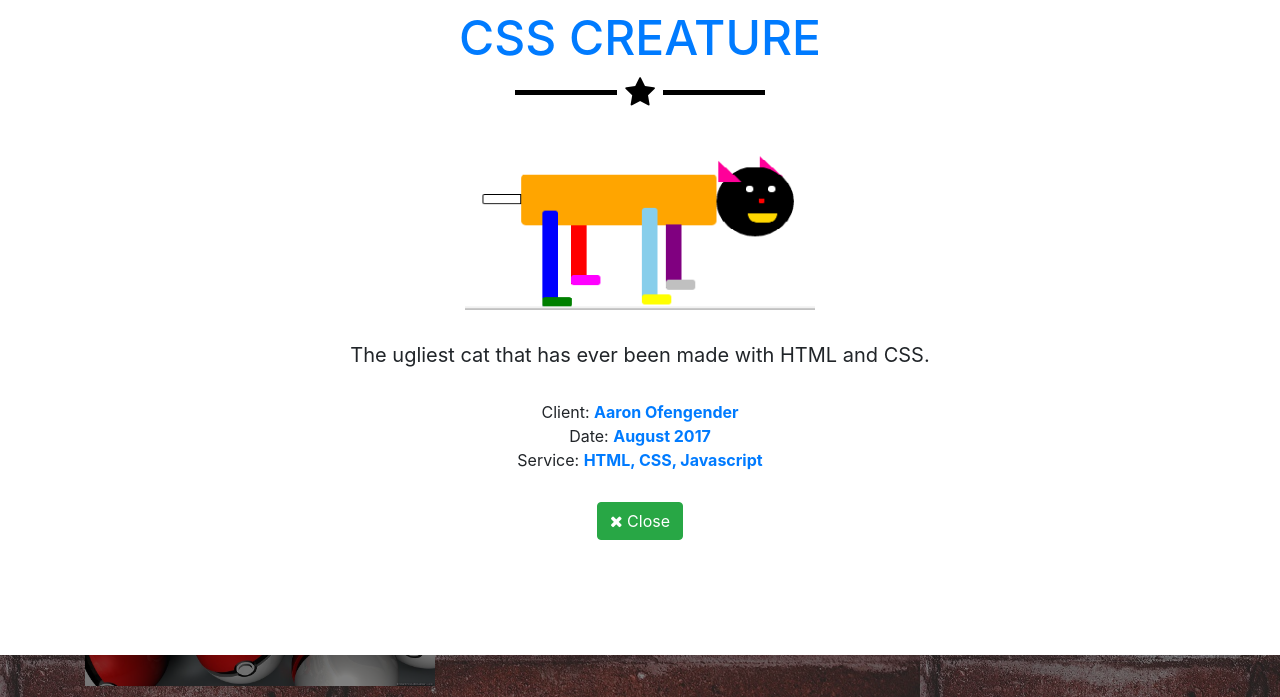
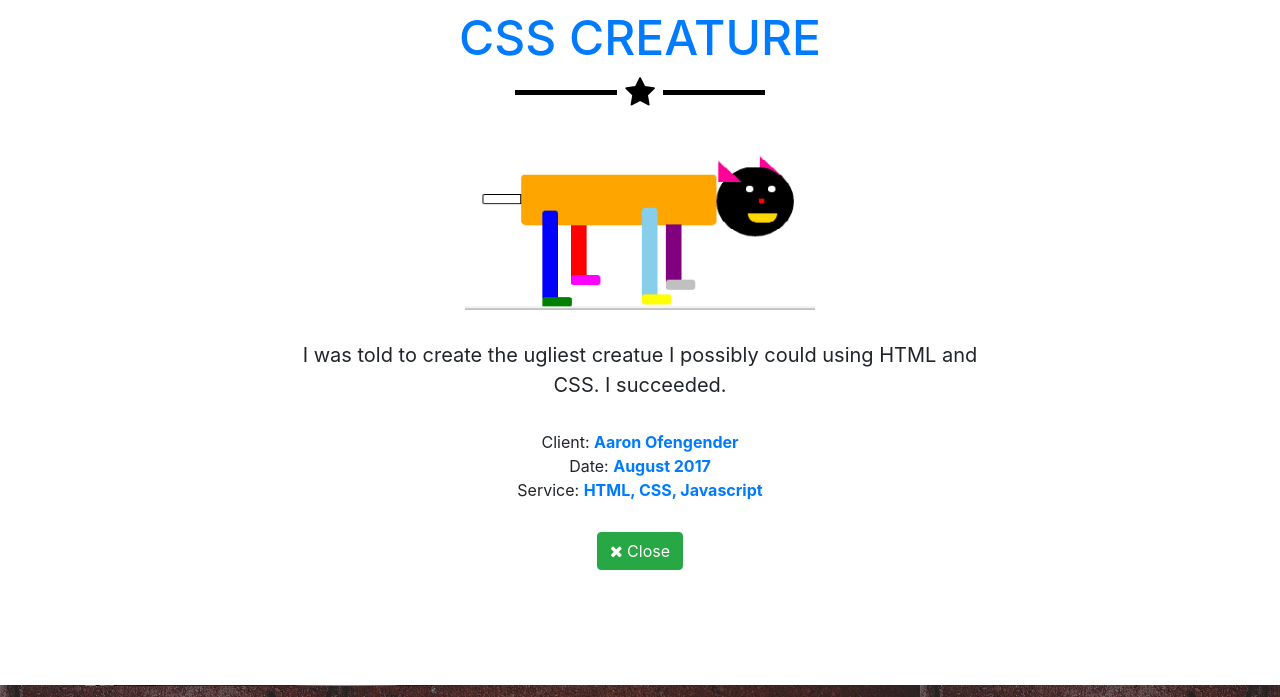
Before and after one commit to aofengen/aofengen.github.io, a website with bundled scripts: page index.html in a window 1280 px wide. Both pictures are taken after a click on the link 260 px from the left and 1012 px from the top of the page. Shown: the part 715-1412 px from the top of the page. Built offline with nearby package versions, Linux system fonts and the light colour scheme.

Commit message:
more small, unimportant changes

```diff
--- a/index.html
+++ b/index.html
@@ -309,7 +309,7 @@
                   <a href="https://codepen.io/aofengen/full/eEQdGB" target="blank"><h2>CSS Creature</h2></a>
                   <hr class="star-primary">
                   <img class="img-fluid img-centered" src="img/portfolio/cat_thumb.png" alt="">
-                  <p>The ugliest cat that has ever been made with HTML and CSS.</p>
+                  <p>I was told to create the ugliest creatue I possibly could using HTML and CSS. I succeeded.</p>
                   <ul class="list-inline item-details">
                     <li>Client:
                       <strong>
```
